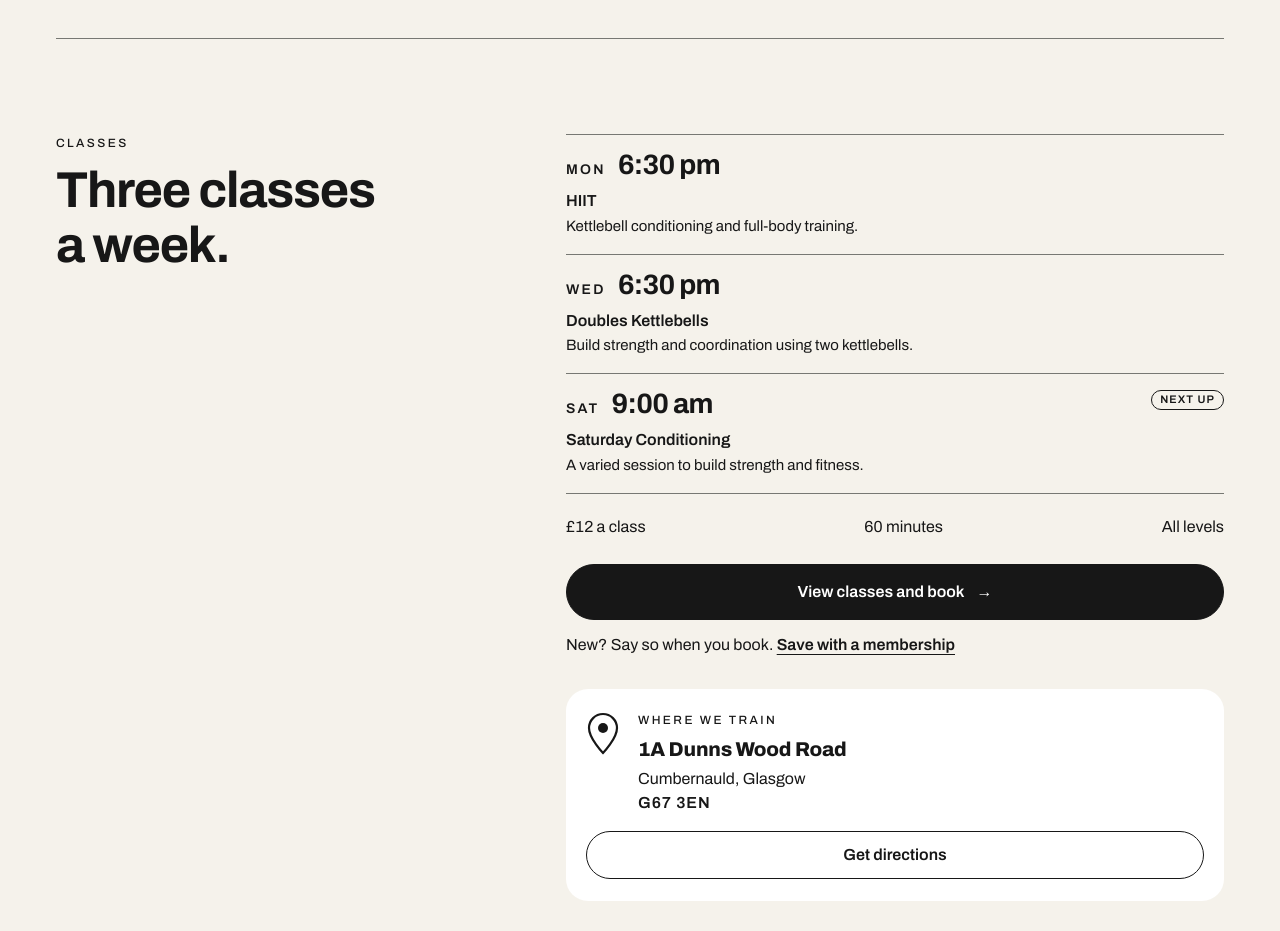
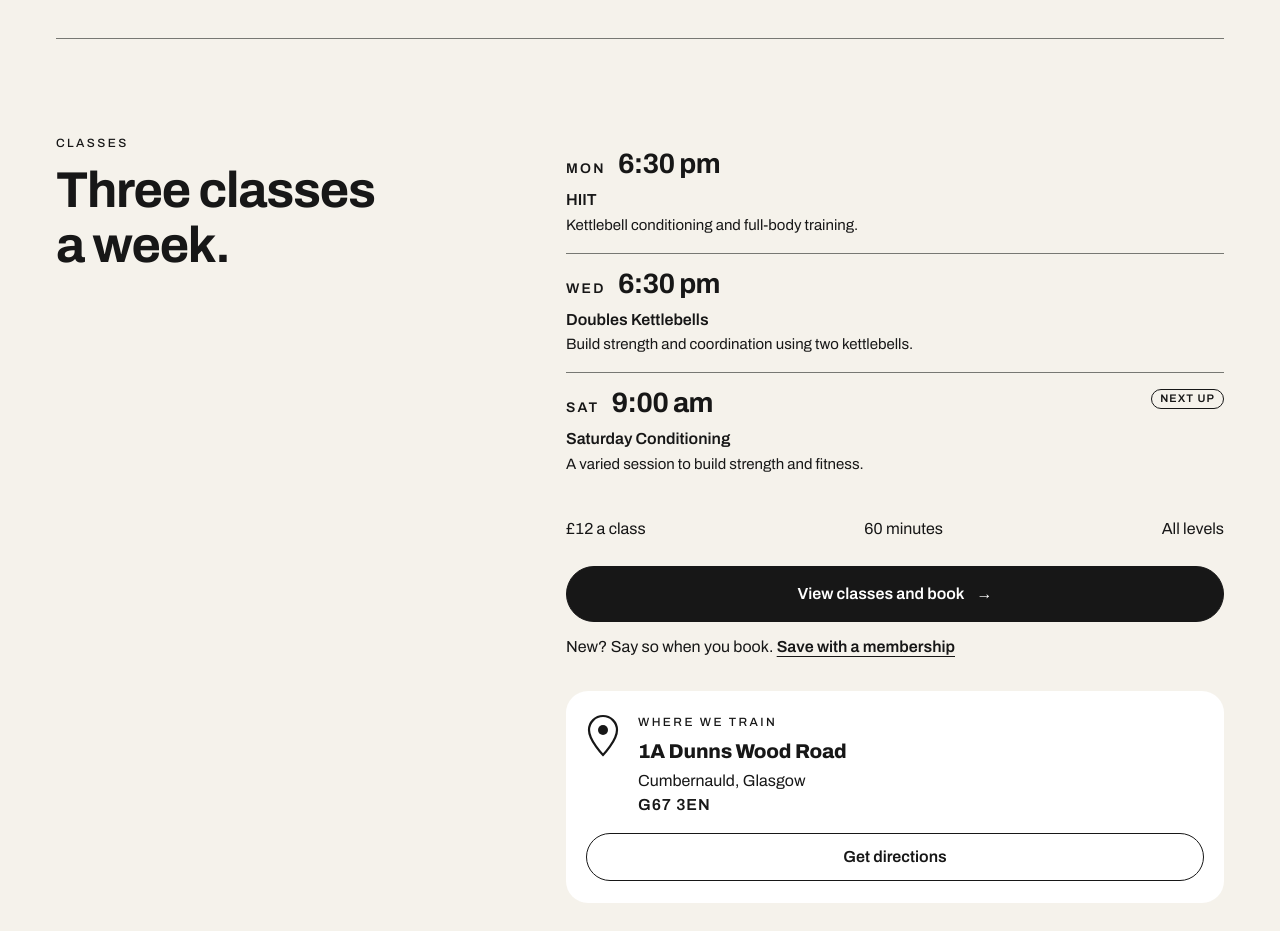
Before and after one commit to fystay/alexkbells, a Next.js app: page / in a window 1280 px wide. Shown: the part 1640-2571 px from the top of the page. Built offline with nearby package versions, Linux system fonts and the light colour scheme; no server answers; the database is empty.

Commit message:
Classes list: drop the outer lines so the section rule isn't doubled
Co-Authored-By: Claude Sonnet 5.5 <noreply@anthropic.com>
Claude-Session: https://claude.ai/code/session_01R5ErWwEcAEEBxpED4EevqT

```diff
--- a/src/components/home/ClassWeek.tsx
+++ b/src/components/home/ClassWeek.tsx
@@ -92,7 +92,7 @@ export function ClassWeek({
 
   return (
     <div>
-      <ul aria-label="Class times" className="border-y border-line">
+      <ul aria-label="Class times">
         {classes.map((c, i) => {
           const s = status?.get(c.id);
           const isFull = s?.full ?? false;
@@ -134,7 +134,7 @@ export function ClassWeek({
         })}
       </ul>
 
-      <p className="mt-5 flex flex-wrap justify-between gap-3 tabular-nums">
+      <p className="mt-6 flex flex-wrap justify-between gap-3 tabular-nums">
         {[...facts, ...(size ? [`${size} places max`] : [])].map((f) => (
           <span key={f}>{f}</span>
         ))}
```
